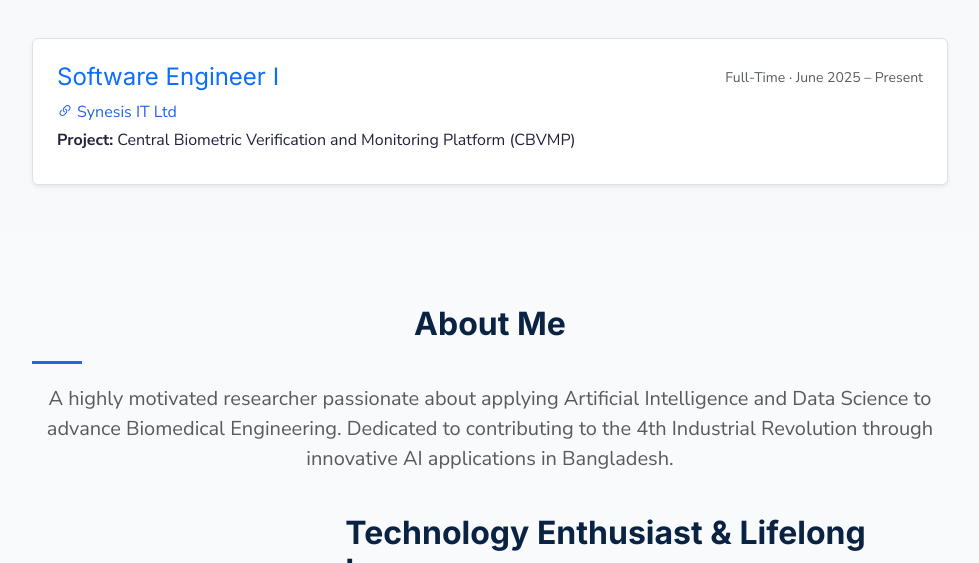
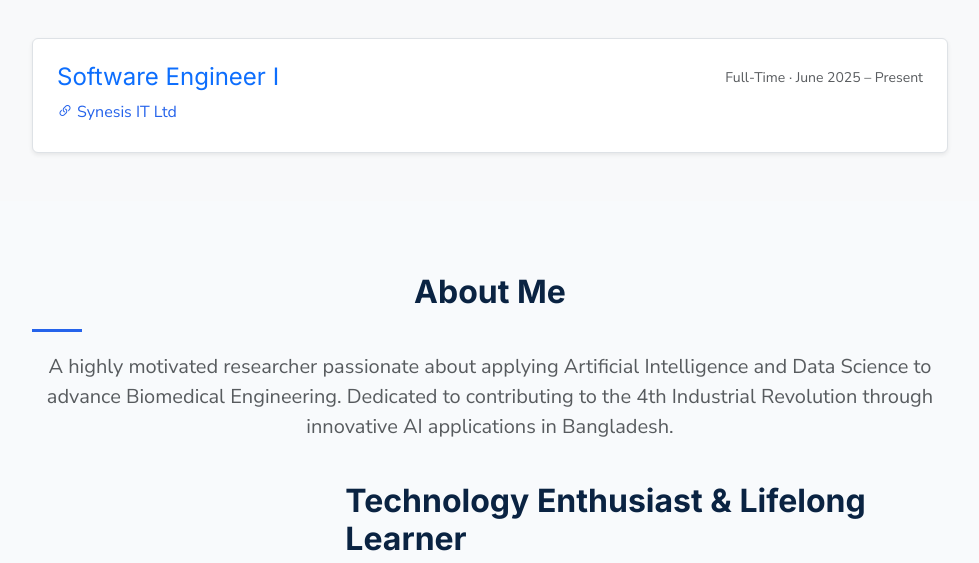
Before and after one commit to eyenine/Eyenine, a plain HTML site: page index.html in a window 1280 px wide. Shown: the part 960-1523 px from the top of the page, without its empty margins (300-1279 px from the left). Drawn offline with Linux system fonts and the light colour scheme.

Commit message:
Update index.html

```diff
--- a/index.html
+++ b/index.html
@@ -148,7 +148,7 @@
           <i class="bi bi-link-45deg"></i> Synesis IT Ltd
         </a>
       </p>
-      <p class="mb-2"><strong>Project:</strong> Central Biometric Verification and Monitoring Platform (CBVMP)</p>
+
 
     </div>
   </div>
```
